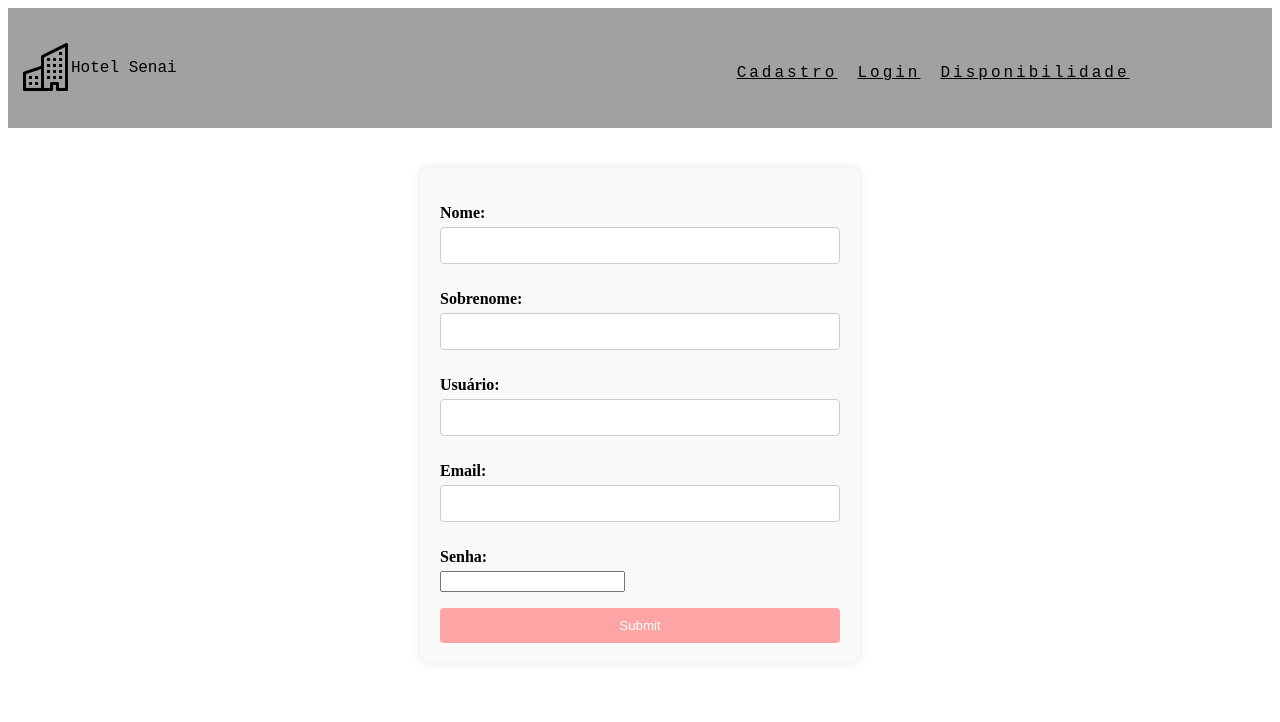
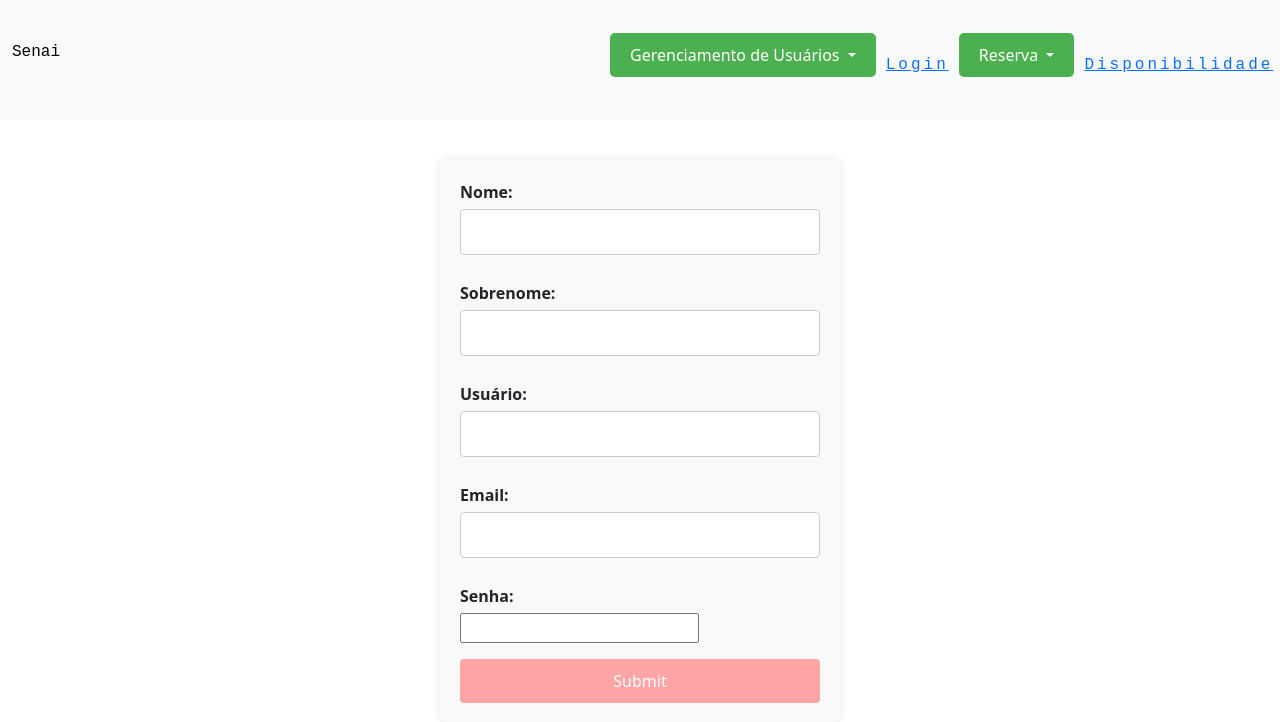
Before and after one commit to julia-015/MuralSenai-00, a Django app: page /cadastro in a window 1280 px wide. Shown: the top 722 px of the page. Run offline with Django 5.2, Linux system fonts and the light colour scheme.

Commit message:
Update Correção de erros e estilizações
Co-authored-by: Anjosisa <Anjosisa@users.noreply.github.com>
Co-authored-by: Giulia Rocha <giuliarocha04@users.noreply.github.com>
Co-authored-by: NTH244 <NTH244@users.noreply.github.com>
Co-authored-by: muriloxz77 <muriloxz77@users.noreply.github.com>
Co-authored-by: Juliano2023 <Julipa2023@users.noreply.github.com>

```diff
--- a/AgendamentoSalas/app/cadastro.tsx
+++ b/AgendamentoSalas/app/cadastro.tsx
@@ -5,6 +5,7 @@
 import LinkBtn from '@/components/LinkBtn';
 import { Link } from 'expo-router';
 import { useColor } from '@/Temas/Temas';
+import React from 'react';
 
 function Cadastro(){
 
--- a/AgendamentoSalas/app/index.tsx
+++ b/AgendamentoSalas/app/index.tsx
@@ -1,4 +1,5 @@
 import LoginTab from './login';
+import React from 'react';
 
 const App = () => {
     return (
--- a/AgendamentoSalas/app/login.tsx
+++ b/AgendamentoSalas/app/login.tsx
@@ -2,11 +2,12 @@
 import { Link } from "expo-router";
 import { useColorScheme } from "react-native";
 import Header from "@/components/Header";
-import Input from "@/components/input";
+import Input from "@/components/Input"
 import Buttons from "@/components/Buttons";
 import { useColor } from "@/Temas/Temas";
 import Subtitulos from "@/components/Subtitulos";
 
+import React from 'react';
 
 const colorSheme = useColorScheme()
 
--- a/AgendamentoSalas/components/Buttons.tsx
+++ b/AgendamentoSalas/components/Buttons.tsx
@@ -1,5 +1,7 @@
 import { useColor } from "@/Temas/Temas";
 import { View, Text, TouchableOpacity, StyleSheet, TouchableOpacityProps } from "react-native";
+
+import React from 'react';
 
 interface BotaoProps extends TouchableOpacityProps {
     title: string;
--- a/AgendamentoSalas/components/LinkBtn.tsx
+++ b/AgendamentoSalas/components/LinkBtn.tsx
@@ -2,6 +2,8 @@
 import { LinkProps } from "expo-router/build/link/Link";
 import { Text, TouchableOpacity, StyleSheet} from "react-native";
 import { useColor } from "@/Temas/Temas";
+
+import React from 'react';
 
 
 interface LinkBtnProps extends LinkProps{
--- a/AgendamentoSalas/components/input.tsx
+++ b/AgendamentoSalas/components/input.tsx
@@ -1,6 +1,8 @@
-import {View, TextInput, Text, StyleSheet, TextInputProps } from "react-native"
+import { View, TextInput, Text, StyleSheet, TextInputProps } from "react-native"
 import { useState } from "react";
 import { useColor } from "@/Temas/Temas";
+
+import React from 'react';
 
 interface InputProps extends TextInputProps{
     label:string
--- a/AgendamentoSalasView/agendamentos/forms.py
+++ b/AgendamentoSalasView/agendamentos/forms.py
@@ -15,6 +15,6 @@
     nome = forms.CharField(label= 'Nome', max_length= 20)
     sobrenome = forms.CharField(label= 'Sobrenome', max_length= 20)
     email = forms.CharField(label= 'Email', max_length= 50)
-    sala = forms.ChoiceField(label= 'Quarto')
+    sala = forms.ChoiceField(label= 'Sala')
     data = forms.DateField(label='Data', widget=forms.DateInput(attrs={'type': 'date'}))
 # Se possível, podemos colocar o horário
--- a/AgendamentoSalasView/agendamentos/templates/reserva.html
+++ b/AgendamentoSalasView/agendamentos/templates/reserva.html
@@ -18,4 +18,5 @@
     <input type="submit" value="Submit" class="submit-btn">
 </form>
 
+
 {% endblock %}
--- a/AgendamentoSalasView/agendamentos/views.py
+++ b/AgendamentoSalasView/agendamentos/views.py
@@ -107,4 +107,20 @@
     else:
         form = FormNome()
 
-    return render(request, "nome.html", {"form": form})
+    return render(request, "reserva.html", {"form": form})
+
+# def listaReserva(request):
+#     context = {}
+#     dados_listaReserva = listaReserva.objects.all()
+
+#     context["dados_disponibilidade"] = dados_listaReserva
+
+#     return render(request, 'listaReserva.html', context)
+
+# def user(request):
+#     context = {}
+#     dados_user = user.objects.all()
+
+#     context["dados_user"] = dados_user
+
+#     return render(request, 'usuarios.html', context)
--- a/AgendamentoSalasView/static/css/navStyle.css
+++ b/AgendamentoSalasView/static/css/navStyle.css
@@ -8,7 +8,7 @@
 
 
 .navbar{
-    background-color: #a1a1a1;
+    background-color: #818181;
     height: 120px;
     display: flex;
     align-items: center;
@@ -45,3 +45,39 @@
     padding: 10px;
     letter-spacing: 3px;
 }
+
+
+/* Estilizando o botão */
+.custom-dropdown .btn-secondary {
+    background-color: #4CAF50; /* Cor de fundo personalizada */
+    color: white; /* Cor do texto */
+    border: none; /* Sem borda */
+    padding: 10px 20px; /* Espaçamento interno */
+    font-size: 16px; /* Tamanho da fonte */
+    cursor: pointer; /* Cursor em forma de mão */
+    border-radius: 5px; /* Borda arredondada */
+}
+
+.custom-dropdown .btn-secondary:hover {
+    background-color: #45a049; /* Cor de fundo ao passar o mouse */
+}
+
+/* Estilizando o menu dropdown */
+.custom-dropdown .dropdown-menu {
+    background-color: #f9f9f9; /* Cor de fundo do menu */
+    box-shadow: 0 8px 16px rgba(0,0,0,0.2); /* Sombra */
+    border-radius: 5px; /* Borda arredondada */
+    border: 1px solid #ddd; /* Borda */
+}
+
+/* Estilizando os itens do menu */
+.custom-dropdown .dropdown-item {
+    color: #333; /* Cor do texto */
+    padding: 10px 20px; /* Espaçamento interno */
+    text-decoration: none; /* Sem sublinhado */
+}
+
+.custom-dropdown .dropdown-item:hover {
+    background-color: #ddd; /* Cor de fundo ao passar o mouse */
+    color: #333; /* Cor do texto ao passar o mouse */
+}
--- a/AgendamentoSalasView/templates/index.html
+++ b/AgendamentoSalasView/templates/index.html
@@ -13,8 +13,8 @@
     <link rel="stylesheet" href="../static/css/homeStyle.css">
     <link rel="stylesheet" href="../static/css/disponibilidadeStyle.css">
     <link rel="stylesheet" href="../static/css/reservaStyle.css">
+    <link href="https://cdn.jsdelivr.net/npm/bootstrap@5.3.3/dist/css/bootstrap.min.css" rel="stylesheet" integrity="sha384-QWTKZyjpPEjISv5WaRU9OFeRpok6YctnYmDr5pNlyT2bRjXh0JMhjY6hW+ALEwIH" crossorigin="anonymous">
 
-    <link rel="stylesheet" href="https://cdn.jsdelivr.net/npm/bootstrap-icons@1.11.3/font/bootstrap-icons.min.css">
     {% endblock %}
 </head>
 <body>
@@ -26,6 +26,6 @@
     {% endblock %}
 
     {% include 'footer.html' %}
-
+    <script src="https://cdn.jsdelivr.net/npm/bootstrap@5.3.3/dist/js/bootstrap.bundle.min.js" integrity="sha384-YvpcrYf0tY3lHB60NNkmXc5s9fDVZLESaAA55NDzOxhy9GkcIdslK1eN7N6jIeHz" crossorigin="anonymous"></script>
 </body>
 </html>
--- a/AgendamentoSalasView/templates/nav.html
+++ b/AgendamentoSalasView/templates/nav.html
@@ -4,12 +4,29 @@
             <div class="navbar-nav">
                 <div class="logo2">
                     <i class="bi bi-buildings"></i>
-                    <p>Hotel Senai</p>
+                    <p>Senai</p>
                 </div>
                 <div class="navLinks">
-                    <a href="{% url 'cadastro' %}">Cadastro</a>
-                    <a href="{% url 'login' %}">Login</a>
-                    <a href="{% url 'disponibilidade' %}">Disponibilidade</a>
+                      <div class="dropdown custom-dropdown">
+                        <button class="btn btn-secondary dropdown-toggle" type="button" data-bs-toggle="dropdown" aria-expanded="false">
+                          Gerenciamento de Usuários
+                        </button>
+                        <ul class="dropdown-menu">
+                          <li><a class="dropdown-item" href="{% url 'cadastro' %}">Cadastro</a></li>
+                          <!-- <li><a class="dropdown-item" href="{% url 'usuarios' %}">Usuários</a></li> -->
+                        </ul>
+                      </div>
+                      <a href="{% url 'login' %}">Login</a>
+                      <div class="dropdown custom-dropdown">
+                        <button class="btn btn-secondary dropdown-toggle" type="button" data-bs-toggle="dropdown" aria-expanded="false">
+                          Reserva
+                        </button>
+                        <ul class="dropdown-menu">
+                          <li><a class="dropdown-item" href="{% url 'reserva' %}">Reservar</a></li>
+                          <!-- <li><a class="dropdown-item" href="{% url 'listaReserva' %}">Lista de Reservas</a></li> -->
+                        </ul>
+                      </div>
+                      <a href="{% url 'disponibilidade' %}">Disponibilidade</a>
 
                 </div>
             </div>
```
Also changed, not shown: AgendamentoSalas/app/Disponibilidade copy.tsx (+77 -21 lines), AgendamentoSalasView/agendamentos/models.py (+12 -3 lines), AgendamentoSalasView/agendamentos/templates/listaReserva.html (added, +31 -0 lines), AgendamentoSalasView/agendamentos/templates/usuarios.html (added, +32 -0 lines), 1 other file.
